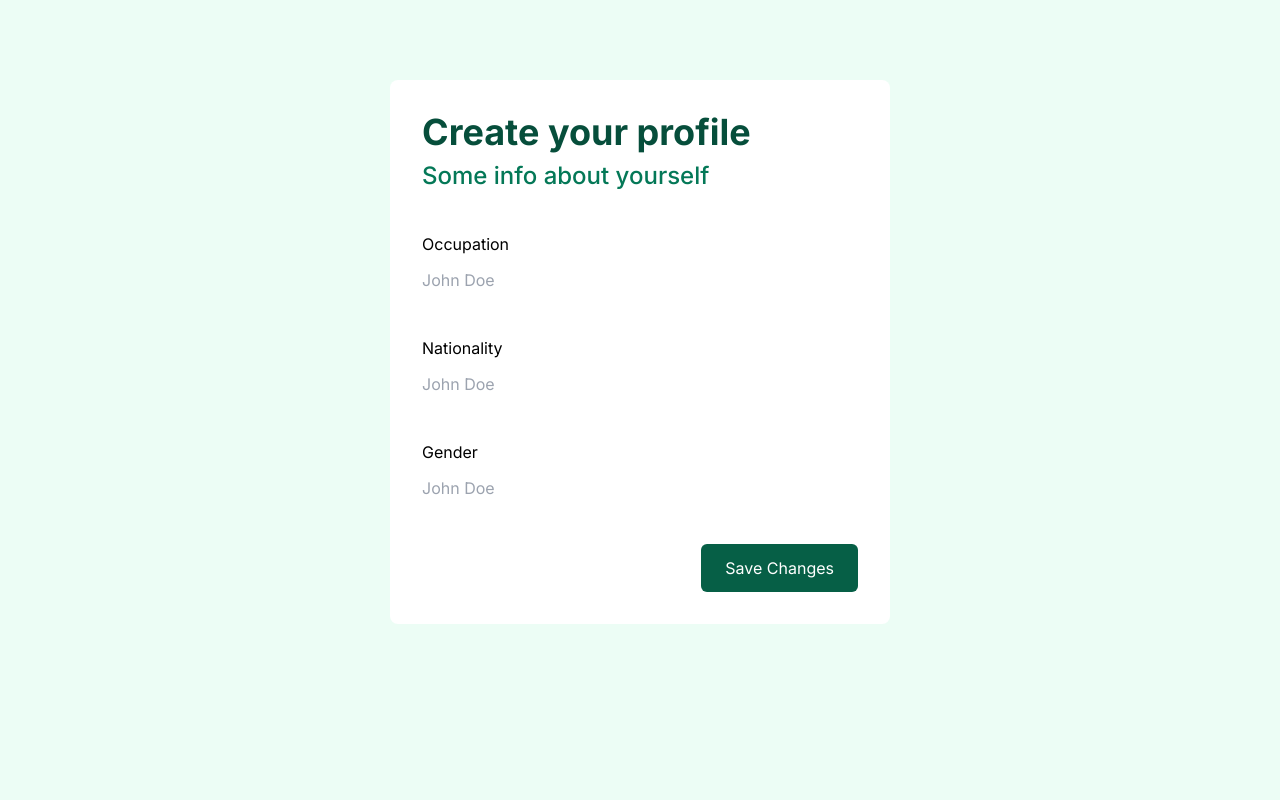
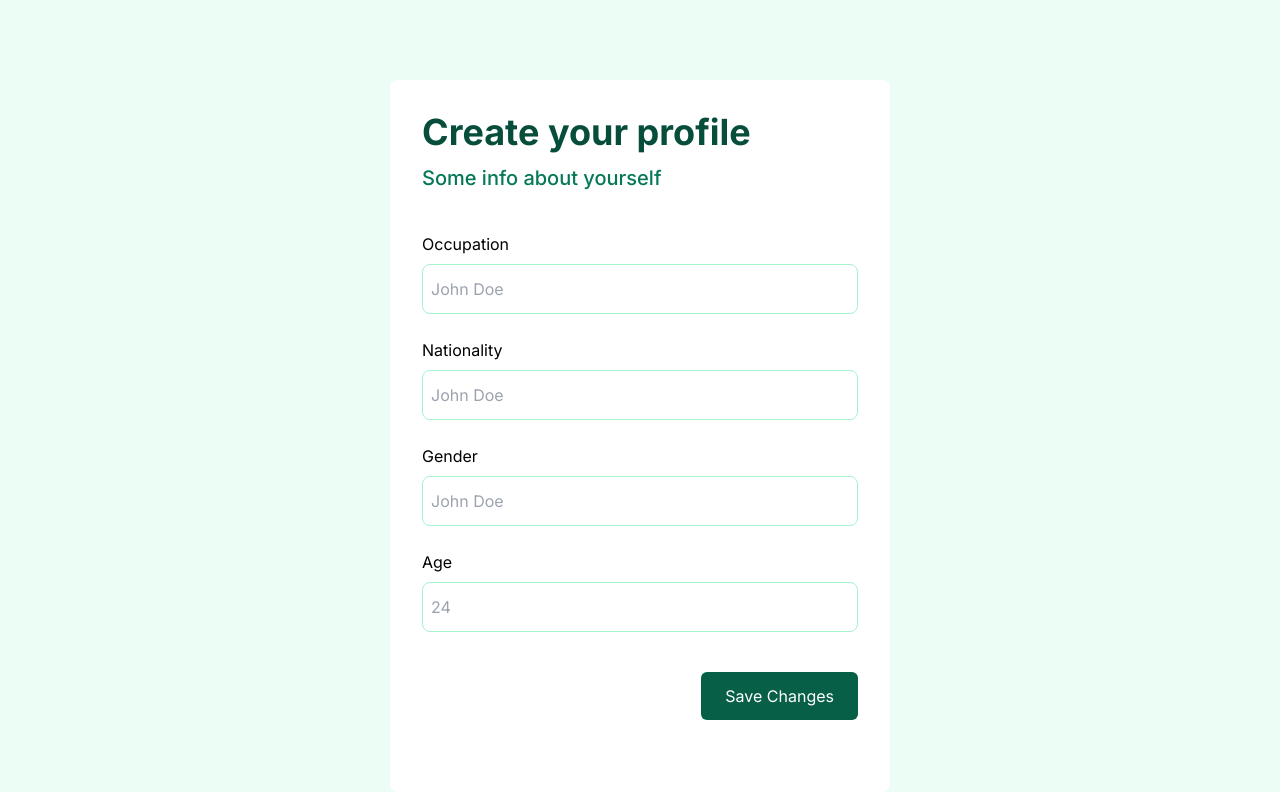
Before and after one commit to ahmedkhalidahi22/room8-ai, a Next.js app: page /roommate/create in a window 1280 px wide. Built offline with nearby package versions, Linux system fonts and the light colour scheme.

Commit message:
add roommate creation form

```diff
--- a/app/api/user/route.ts
+++ b/app/api/user/route.ts
@@ -3,8 +3,9 @@ import { formSchema } from "@/lib/validations";
 import { NextResponse } from "next/server";
 import { z } from "zod";
 
-export async function GET() {
-  return new Response("SSSSSSSSUP man");
+export async function GET(request: Request, response: NextResponse) {
+  const user = await prisma.user.findFirst();
+  console.log(user);
 }
 
 export async function POST(request: Request, response: NextResponse) {
--- a/app/api/userDetail/route.ts
+++ b/app/api/userDetail/route.ts
@@ -1,6 +1,7 @@
 import prisma from "@/lib/prisma";
 import { userDetailSchema } from "@/lib/validations";
 import { NextResponse } from "next/server";
+import { parse } from "path";
 import { z } from "zod";
 
 export async function GET() {
@@ -9,6 +10,8 @@ export async function GET() {
 
 export async function POST(request: Request, response: NextResponse) {
   const userInfo: unknown = await request.json();
+  console.log("data before posting: ", userInfo);
+
   const parsedUserDetail = userDetailSchema.safeParse(userInfo);
 
   if (!parsedUserDetail.success) {
@@ -17,13 +20,14 @@ export async function POST(request: Request, response: NextResponse) {
 
   const userDetail = await prisma.userDetail.create({
     data: {
-      age: parsedUserDetail.data.age,
+      age: parseInt(parsedUserDetail.data.age),
       gender: parsedUserDetail.data.gender == "male" ? true : false,
       nationality: parsedUserDetail.data.nationality,
       occupation: parsedUserDetail.data.occupation,
       userId: parsedUserDetail.data.userId,
     },
   });
+  console.log("user Data after posting: ", userDetail);
 
   return NextResponse.json({
     message: "user details created successfully",
--- a/app/roommate/create/page.tsx
+++ b/app/roommate/create/page.tsx
@@ -1,42 +1,137 @@
+"use client";
 import Link from "next/link";
+import { userDetailSchema, FormUserDetailSchema } from "@/lib/validations";
+import { zodResolver } from "@hookform/resolvers/zod";
+import { useMutation } from "@tanstack/react-query";
+import axios from "axios";
+import { useEffect, useState } from "react";
+import { useForm, SubmitHandler } from "react-hook-form";
+import { z } from "zod";
+
+const responseSchema = z.object({
+  message: z.string().min(1),
+  userDetail: z.string().min(1),
+});
+
+type TformSchema = z.infer<typeof FormUserDetailSchema>;
+type TresponseSchema = z.infer<typeof responseSchema>;
+type TuserDetailSchema = z.infer<typeof userDetailSchema>;
 
 export default function CreateRoommate() {
+  const [submitResponse, SetsubmitResponse] = useState<
+    TresponseSchema | null | undefined
+  >(null);
+  const [responseError, setResponseError] = useState<String | null | undefined>(
+    null
+  );
+
+  const { register, handleSubmit, formState } = useForm<TformSchema>({
+    resolver: zodResolver(FormUserDetailSchema),
+  });
+
+  const mutation = useMutation({
+    mutationFn: (userDetail: TuserDetailSchema) => {
+      return axios.post("/api/userDetail", userDetail);
+    },
+    onSuccess: (data) => {
+      const parsedResponeData = responseSchema.safeParse(data.data);
+
+      if (!parsedResponeData.success) {
+        console.log(parsedResponeData.error);
+        setResponseError("sorry, user detials cannot be retrieved");
+      }
+      SetsubmitResponse(parsedResponeData.data);
+    },
+    onError: () => {
+      setResponseError("sorry, user detials cannot be retrieved");
+    },
+  });
+
+  const onSubmit: SubmitHandler<TformSchema> = (data) => {
+    console.log("submit fun triggered");
+
+    mutation.mutate({
+      occupation: data.occupation,
+      age: data.age,
+      gender: data.gender,
+      nationality: data.nationality,
+      userId: "clyres7uv0000602zppz7100y",
+    });
+  };
+
+  useEffect(() => {
+    console.log(submitResponse);
+  }, [submitResponse]);
+
+  const { errors } = formState;
+
   return (
-    <div className="mx-auto text-center h-screen pt-4  bg-emerald-50">
+    <div className="mx-auto text-center  pt-4  bg-emerald-50">
       <div className="text-left px-8 bg-white py-8 mx-auto max-w-[500px] w-full rounded-lg mt-16 ">
-        <div className="space-y-2 mb-10 ">
+        <div className="space-y-3 mb-10 ">
           <h1 className="text-4xl font-bold text-emerald-900">
             Create your profile
           </h1>
-          <p className="text-2xl mt-1 font-medium text-emerald-700">
+          <p className="text-xl font-medium text-emerald-700">
             Some info about yourself
           </p>
         </div>
-        <form>
+        <form onSubmit={handleSubmit(onSubmit)}>
           <div className="space-y-4">
-            <div className="grid grid-cols-1 gap-4">
-              <div className="space-y-2 flex flex-col gap-1">
+            <div className="grid grid-cols-1">
+              <div className="space-y-2 flex flex-col ">
                 <label htmlFor="name">Occupation</label>
-                <input placeholder="John Doe" />
+                <input
+                  placeholder="John Doe"
+                  className="border border-emerald-200 py-3 px-2 rounded-lg focus:outline-emerald-500 focus:outline-2"
+                  {...register("occupation")}
+                />
 
-                <p className=" w-full py-2 px-2  text-red-700"></p>
+                <p className=" w-full py-2 px-2  text-red-700">
+                  {errors.occupation?.message}
+                </p>
               </div>
-              <div className="space-y-2  flex flex-col gap-1">
+              <div className="space-y-2 flex flex-col ">
                 <label htmlFor="name">Nationality</label>
-                <input placeholder="John Doe" />
+                <input
+                  placeholder="John Doe"
+                  className="border border-emerald-200 py-3 px-2 rounded-lg focus:outline-emerald-500 focus:outline-2"
+                  {...register("nationality")}
+                />
 
-                <p className=" w-full py-2 px-2  text-red-700"></p>
+                <p className=" w-full py-2 px-2  text-red-700">
+                  {errors.nationality?.message}
+                </p>
               </div>
-              <div className="space-y-2  flex flex-col gap-1">
+              <div className="space-y-2 flex flex-col ">
                 <label htmlFor="name">Gender</label>
-                <input placeholder="John Doe" />
+                <input
+                  placeholder="John Doe"
+                  className="border border-emerald-200 py-3 px-2 rounded-lg focus:outline-emerald-500 focus:outline-2"
+                  {...register("gender")}
+                />
 
-                <p className=" w-full py-2 px-2  text-red-700"></p>
+                <p className=" w-full py-2 px-2  text-red-700">
+                  {errors.gender?.message}
+                </p>
+              </div>
+              <div className="space-y-2  flex flex-col ">
+                <label htmlFor="name">Age</label>
+                <input
+                  placeholder="24"
+                  type="number"
+                  className="border border-emerald-200 py-3 px-2 rounded-lg focus:outline-emerald-500 focus:outline-2"
+                  {...register("age")}
+                />
+
+                <p className=" w-full py-2 px-2  text-red-700">
+                  {errors.age?.message}
+                </p>
               </div>
             </div>
             <div className="w-full text-right">
               <button
-                className="w-fit px-6 py-3 bg-emerald-800 text-white rounded-md"
+                className="w-fit px-6 py-3 bg-emerald-800 text-white rounded-md hover:bg-emerald-700 disabled:bg-emerald-500"
                 type="submit"
               >
                 Save Changes
@@ -44,6 +139,16 @@ export default function CreateRoommate() {
             </div>
           </div>
         </form>
+
+        <div className="mt-10">
+          {submitResponse && (
+            <div>
+              <h4>Respone Results</h4>
+              <p>Message: {submitResponse.message} </p>
+              <p>id: {submitResponse.userDetail}</p>
+            </div>
+          )}
+        </div>
       </div>
     </div>
   );
--- a/lib/validations.ts
+++ b/lib/validations.ts
@@ -15,8 +15,15 @@ export const formSchema = z.object({
     ),
 });
 
+export const FormUserDetailSchema = z.object({
+  age: z.string().min(1, "this field must be filled"),
+  nationality: z.string().min(1, "this form is required"),
+  gender: z.string().min(1, "this form is required"),
+  occupation: z.string().min(1, "this form is required"),
+});
+
 export const userDetailSchema = z.object({
-  age: z.number().min(1, "this field must be filled"),
+  age: z.string().min(1, "this field must be filled"),
   nationality: z.string().min(1, "this form is required"),
   gender: z.string().min(1, "this form is required"),
   occupation: z.string().min(1, "this form is required"),
```
Also changed, not shown: 1 other file (tests, documents, lock files or other folders).
